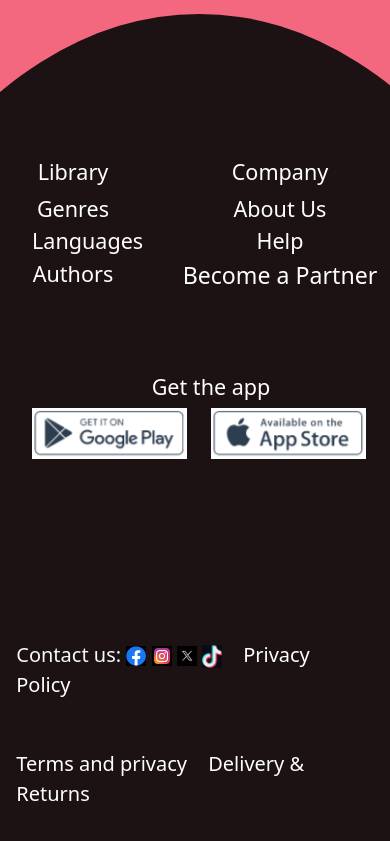
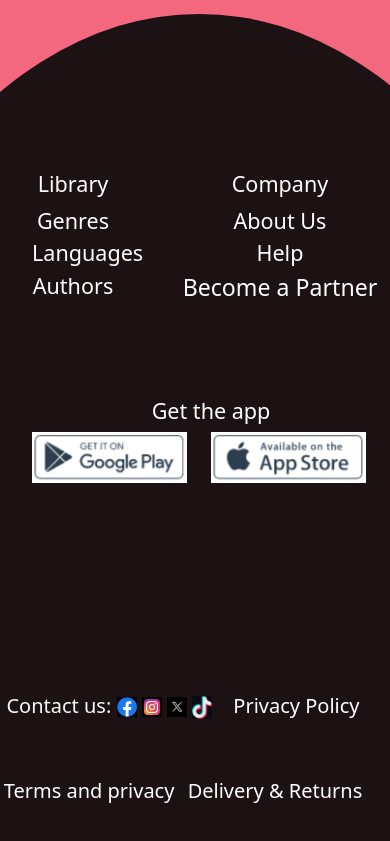
Before and after one commit to Aduzee-prog/Home-Page_L2P_O, a plain HTML site: page index.html in a window 390 px wide. Shown: the part 3990-4831 px from the top of the page. Drawn offline with nearby package versions, Linux system fonts and the light colour scheme.

Commit message:
working good

```diff
--- a/index.html
+++ b/index.html
@@ -392,8 +392,8 @@
                 <p class="col"><a class="text-decoration-none text-white" href="">Delivery & Runs</a></p>
             </div>
             <!-- small screen footer  -->
-            <div class="row text-light fs-5   d-sm-flex d-lg-none d-flex">
-                <div class="col-11 m-auto">
+            <div class="row text-light fs-5 text-center   d-sm-flex d-lg-none d-flex">
+                <div class="col-12 m-auto">
                     <p class="">Contact us:
                         <a class="text-decoration-none text-white" href=""><img src="images/download (1).jpg" alt=""
                                 width="20px"></a>
@@ -406,10 +406,10 @@
                         <a class="text-decoration-none text-white ps-3" href="">Privacy Policy</a>
                     </p>
                 </div>
-                <div class=" col-11 m-auto">
+                <div class=" col-12 m-auto">
                     <p class="">
                         <a class="text-decoration-none text-white" href="">Terms and privacy</a>
-                        <a class="text-decoration-none text-white ps-3" href="">Delivery & Returns</a>
+                        <a class="text-decoration-none text-white ps-2" href="">Delivery & Returns</a>
                     </p>
                 </div>
             </div>
```
